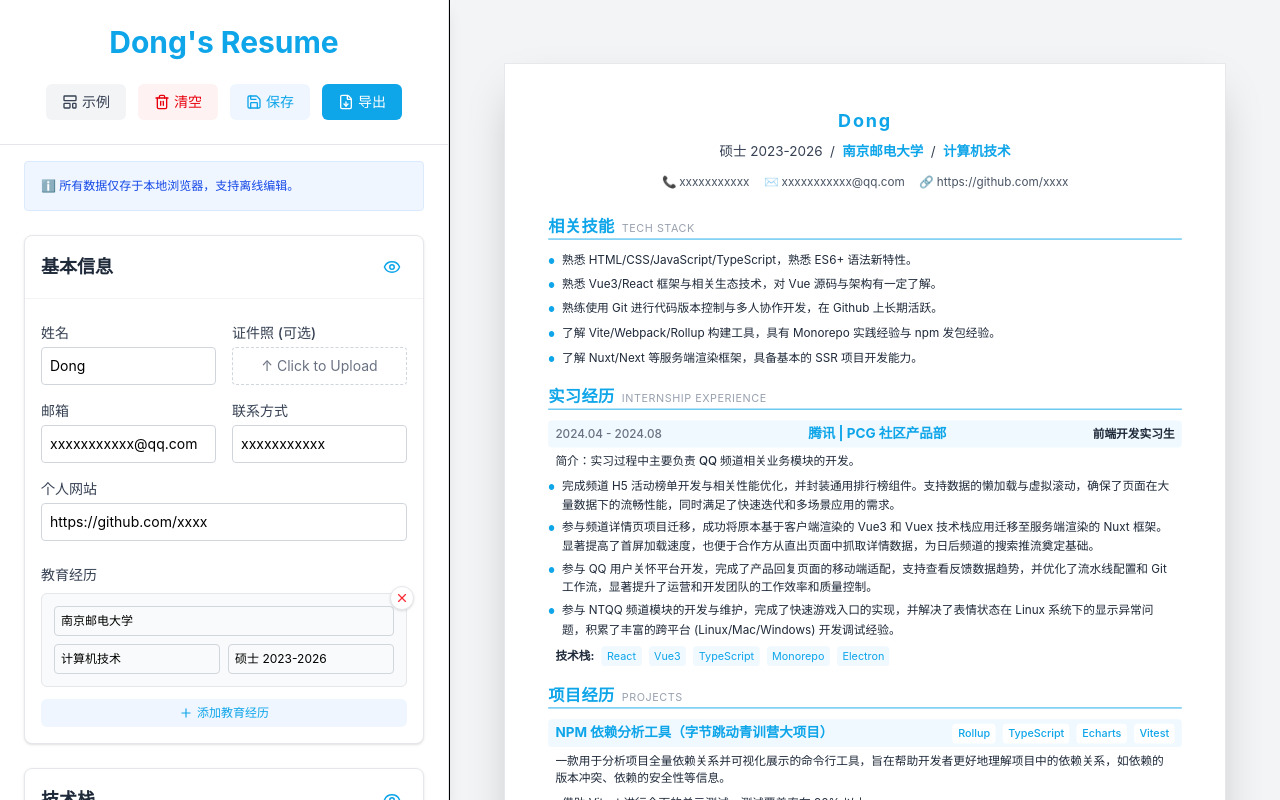
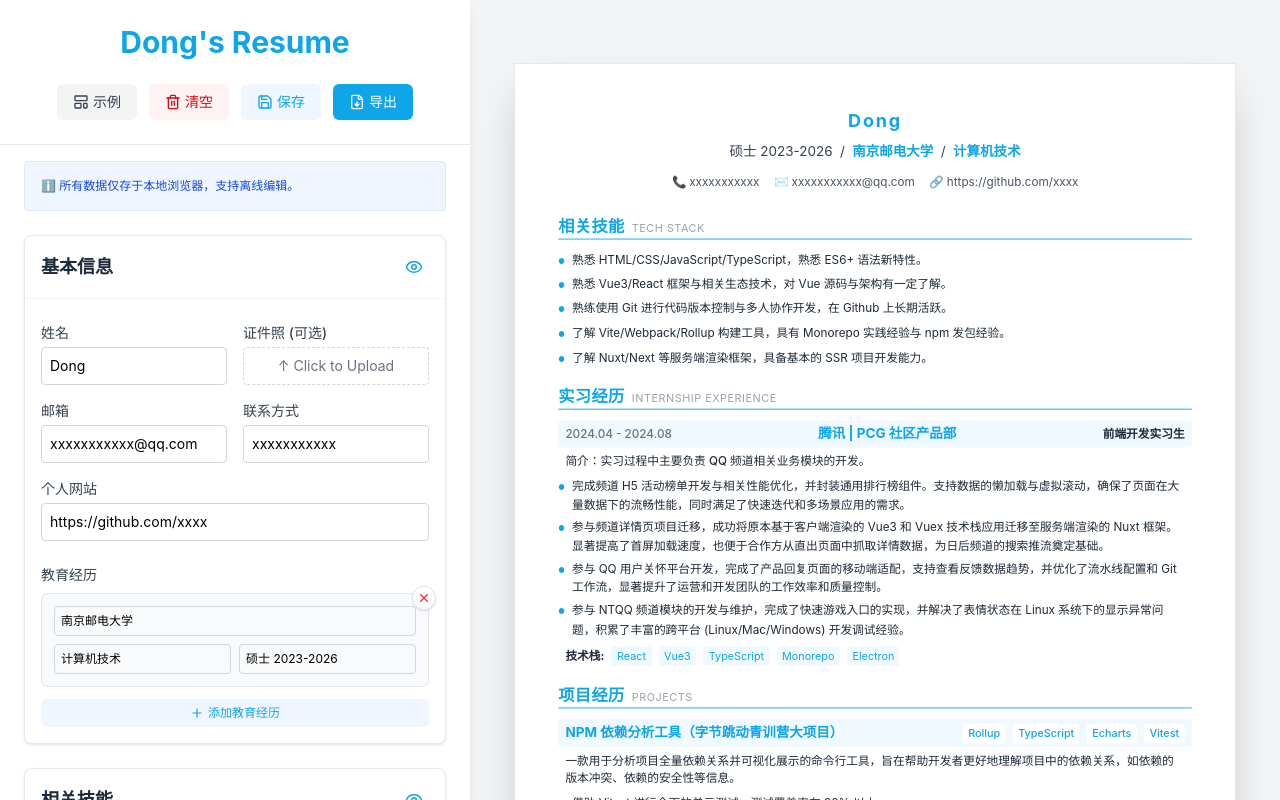
Before and after one commit to 2passby/resume-project, a React (Vite) app: page / in a window 1280 px wide. Built offline with nearby package versions, Linux system fonts and the light colour scheme.

Commit message:
feat: 左侧配置区域样式修改

```diff
--- a/src/App.tsx
+++ b/src/App.tsx
@@ -48,7 +48,7 @@ function App() {
   return (
     <div className="flex h-screen bg-gray-100 overflow-hidden">
       {/* Left Sidebar */}
-      <div className="w-[450px] bg-white border-r shadow-lg flex-shrink-0 flex flex-col h-full overflow-y-auto z-10">
+      <div className="w-[470px] bg-white shadow-lg flex-shrink-0 flex flex-col h-full overflow-y-auto z-10">
         <Sidebar data={data} setData={setData} onExport={handlePrint} />
       </div>
 
--- a/src/components/Sidebar.tsx
+++ b/src/components/Sidebar.tsx
@@ -352,7 +352,7 @@ const Sidebar: React.FC<SidebarProps> = ({ data, setData, onExport }) => {
   };
 
   return (
-    <div className="flex flex-col h-full bg-white border-r border-gray-200">
+    <div className="flex flex-col h-full bg-white">
       {/* Header */}
       <div className="p-6 border-b border-gray-200 bg-white sticky top-0 z-10">
         <h1 className="text-3xl font-bold text-center text-primary mb-6">
@@ -589,7 +589,7 @@ const Sidebar: React.FC<SidebarProps> = ({ data, setData, onExport }) => {
             className="flex items-center justify-between text-gray-800 font-bold text-lg border-b border-gray-100 p-4 cursor-pointer hover:bg-gray-50"
             onClick={() => toggleSection("skills")}
           >
-            <div className="flex items-center gap-2">技术栈</div>
+            <div className="flex items-center gap-2">相关技能</div>
             <button
               onClick={(e) => toggleVisibility("skills", e)}
               className={`p-1.5 rounded-md transition-colors ${
```
Also changed, not shown: src/types.ts (+9 -0 lines).
